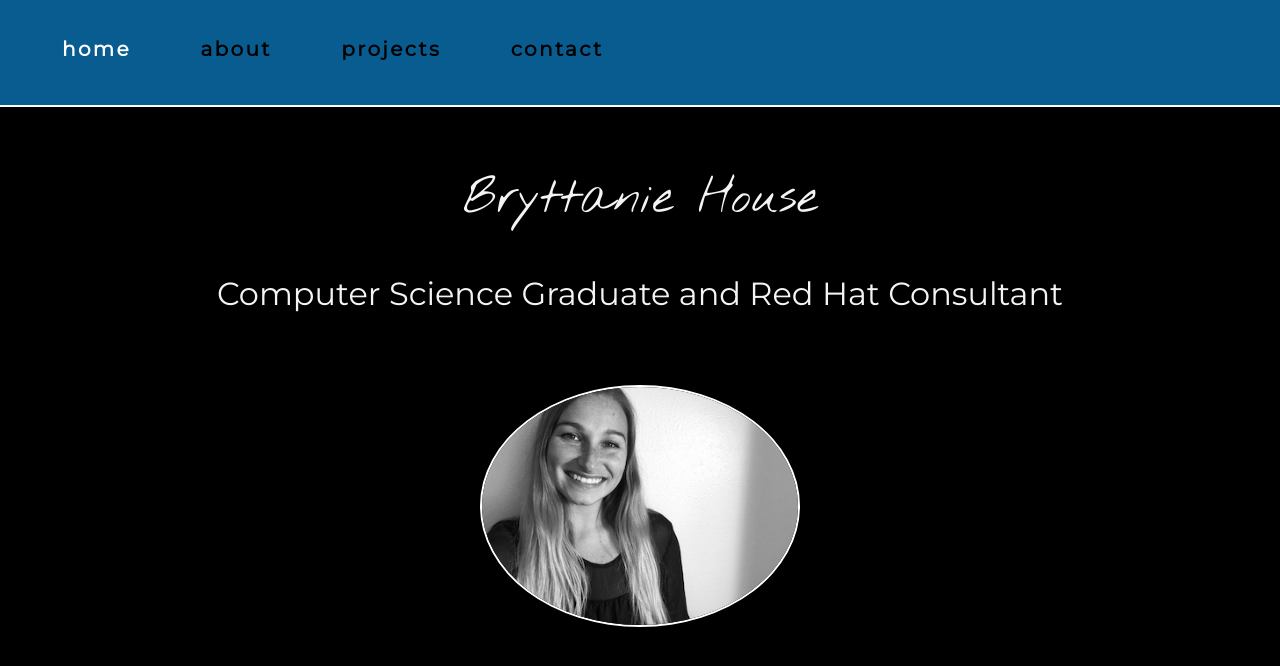
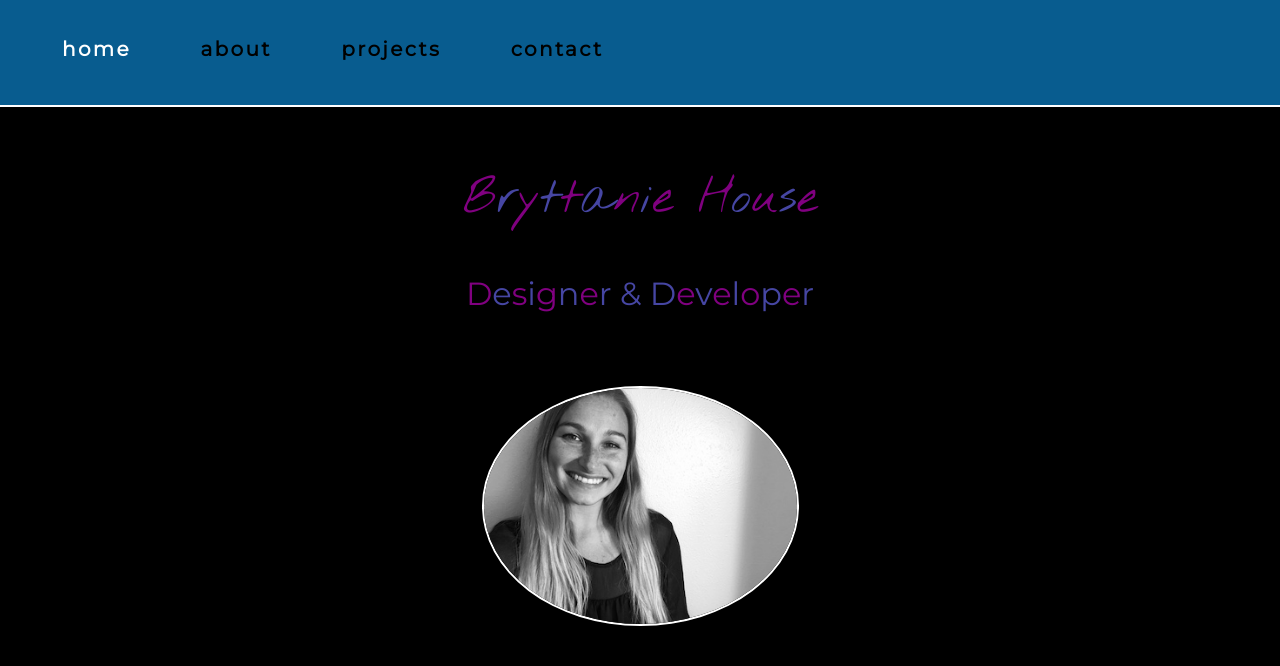
Before and after one commit to xbhouse/xbhouse.github.io, a React (Create React App) app: page /home in a window 1280 px wide. Shown: the top 666 px of the page. Built offline with nearby package versions, Linux system fonts and the light colour scheme.

Commit message:
added toast notifications

```diff
--- a/package.json
+++ b/package.json
@@ -13,6 +13,7 @@
     "react-elastic-carousel": "^0.9.5",
     "react-router-dom": "^5.2.0",
     "react-scripts": "4.0.1",
+    "react-toastify": "^6.2.0",
     "styled-components": "^5.2.1",
     "web-vitals": "^0.2.4"
   },
--- /dev/null
+++ b/src/components/AnimatedLetters.js
@@ -0,0 +1,12 @@
+import React from 'react';
+import '../styles/components/AnimatedLetters.css';
+
+const AnimatedLetters = (props) => {
+    return (
+        <span>{props.letters.map((letter) => {
+            return (<span>{letter}</span>)
+        })}</span>
+    )
+}
+
+export default AnimatedLetters;
--- a/src/components/ContactForm.js
+++ b/src/components/ContactForm.js
@@ -1,8 +1,10 @@
 import React, {useState} from 'react';
 import axios from 'axios';
+import {ToastContainer, toast} from 'react-toastify';
+import 'react-toastify/dist/ReactToastify.css';
 import FormRow from '../components/FormRow.js'
 
-const ContactForm = (props) => {
+const ContactForm = () => {
     const [name, setName] = useState("");
     const [email, setEmail] = useState("");
     const [message, setMessage] = useState("");
@@ -10,8 +12,10 @@ const ContactForm = (props) => {
 
     const handleSubmit = (event) => {
         event.preventDefault();
+        const success = () => toast("Thank you for your message!");
+        const invalidInput = () => toast("Please enter your name, email, and a message.");
         if(name === "" || email === "" || message === "") {
-            alert("Please enter your name, email, and a message.")
+            invalidInput();
             return;
         }
         document.getElementById("spinner").style.visibility = "visible";
@@ -33,7 +37,8 @@ const ContactForm = (props) => {
             handleReset();
         }).catch(error => {
             console.log(error);
-            setTimeout(function() {alert("This has not been implemented yet :("); handleReset();}, 2000);
+            //setTimeout(function() {alert("This has not been implemented yet :("); handleReset();}, 2000);
+            setTimeout(function() {handleReset(); success();}, 2000);
         })
     }
 
@@ -89,6 +94,8 @@ const ContactForm = (props) => {
                 </div>
             </div>
 
+            <ToastContainer />
+
         </form>
     )
 }
--- a/src/pages/HomePage.js
+++ b/src/pages/HomePage.js
@@ -1,17 +1,55 @@
-import React, {Fragment} from "react";
+import React, {Fragment, useState} from "react";
+import AnimatedLetters from "../components/AnimatedLetters";
 import '../styles/pages/HomePage.css'
 
 const HomePage = () => {
+
+    const name = ("Bryttanie House".split(""));
+
+    const title = ("Designer & Developer".split(""));
+
+    const handleClick = () => {
+        let imgTransform = getComputedStyle(document.getElementById("portrait")).transform;
+
+        if(imgTransform === "matrix(1, 0, 0, 1, 0, 0)") {
+            imgTransform = "matrix(-1, 0, 0, 1, 0, 0)"
+        }
+        else if(imgTransform === "matrix(-1, 0, 0, 1, 0, 0)") {
+            imgTransform = "matrix(-1, 0, 0, -1, 0, 0)"
+        }
+        else if(imgTransform === "matrix(-1, 0, 0, -1, 0, 0)") {
+            imgTransform = "matrix(1, 0, 0, -1, 0, 0)"
+        }
+        else if(imgTransform === "matrix(1, 0, 0, -1, 0, 0)") {
+            imgTransform = "matrix(1, 0, 0, 1, 0, 0)"
+        }
+
+        document.getElementById("portrait").style.transform = imgTransform;
+    }
+
+
+
+
     return (
         <Fragment>
-            <h1 className="name">Bryttanie House</h1>
-            <h2 className="title">Computer Science Graduate and Red Hat Consultant</h2>
+            <h1 className="name">
+                <AnimatedLetters
+                    letters={name}
+                /></h1>
+            <h1 className="title">
+                <AnimatedLetters
+                    letters={title}
+                />
+            </h1>
             <div className="image-container">
-                <img
-                    className="portrait"
-                    src="/images/Misc/commencement.jpg"
-                    alt="Self portrait">
-                </img>
+                <button className="image-button" onClick={handleClick}>
+                    <img
+                        id="portrait"
+                        className="portrait"
+                        src="/images/Misc/commencement.jpg"
+                        alt="Self portrait">
+                    </img>
+                </button>
             </div>
         </Fragment>
     )
--- /dev/null
+++ b/src/styles/components/AnimatedLetters.css
@@ -0,0 +1,6 @@
+h1 span span {
+    color: purple;
+}
+h1 span span:nth-child(2n) {
+    color: rgb(70, 70, 163);
+}
--- a/src/styles/components/ContactForm.css
+++ b/src/styles/components/ContactForm.css
@@ -5,10 +5,6 @@
 
 a:link {
     text-decoration: none;
-}
-
-a:hover {
-    color: orange;
 }
 
 input[type=text] {
--- a/src/styles/components/Navigation.css
+++ b/src/styles/components/Navigation.css
@@ -5,6 +5,10 @@
 
 body {
   font-family: 'Montserrat', sans-serif;
+}
+
+a:hover {
+  color: rgb(162, 222, 237);
 }
 
 nav {
@@ -36,10 +40,6 @@ nav {
 .nav-link {
   text-decoration: none !important;
   color: black;
-}
-
-.nav-button:hover {
-  color: rgb(255, 153, 0);
 }
 
 .nav-button:focus {
--- a/src/styles/components/ProjectList.css
+++ b/src/styles/components/ProjectList.css
@@ -18,6 +18,11 @@
     font-size: 2rem;
 }
 
+.project-button:hover {
+    border: 1px solid white;
+    transition: 800ms;
+}
+
 /* Resize for medium screens */
 @media (max-width: 720px) {
     .project-button {
--- a/src/styles/pages/AboutPage.css
+++ b/src/styles/pages/AboutPage.css
@@ -21,26 +21,6 @@
 
   .interest-item {
     margin-bottom: 2%;
-  }
-
-  #interest-item1:hover {
-    font-weight: bold;
-    color: rgb(216, 144, 216)
-  }
-
-  #interest-item2:hover {
-    font-weight: bold;
-    color: rgb(179, 97, 179)
-  }
-
-  #interest-item3:hover {
-    font-weight: bold;
-    color: rgb(126, 38, 126)
-  }
-
-  #interest-item4:hover {
-    font-weight: bold;
-    color: rgb(91, 13, 91)
   }
 
   .intro, .middle, .closing {
--- a/src/styles/pages/HomePage.css
+++ b/src/styles/pages/HomePage.css
@@ -17,6 +17,16 @@
     text-align: center;
 }
 
+.image-button {
+    background-color: black;
+    width: 100%;
+    border: none;
+}
+
+.image-button:focus {
+    outline: 0;
+}
+
 .portrait {
     width: 25%;
     border-radius: 100%;
@@ -24,11 +34,8 @@
     filter: grayscale(100%);
 }
 
-.portrait:hover {
-    -webkit-transform: scaleX(-1);
-    transform: scaleX(-1);
-    filter: grayscale(0%);
-    transition: ease 3s;
+#portrait {
+    transform: scaleX(1) scaleY(1);
 }
 
 /* Resize for medium screens */
```
Also changed, not shown: 1 other file (tests, documents, lock files or other folders).
